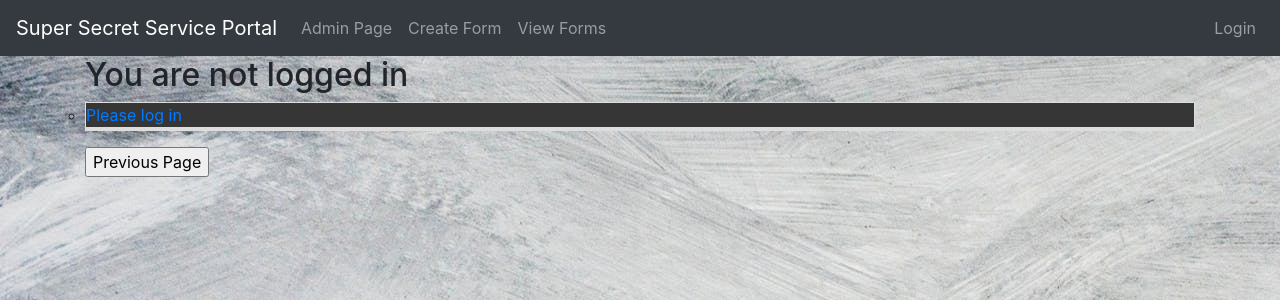
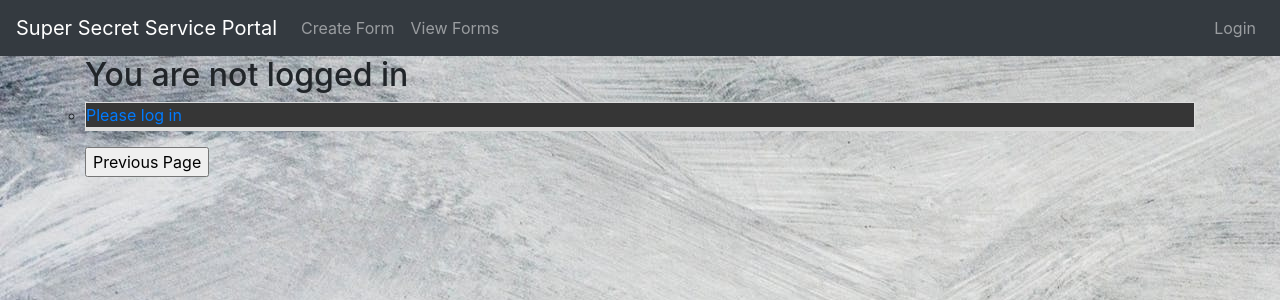
Before and after one commit to fiskmoz/Service-portal, a Django app: page / in a window 1280 px wide. Shown: the top 300 px of the page. Run offline with Django 3.2, Linux system fonts and the light colour scheme; some libraries are stand-ins or nearby versions.

Commit message:
Added admin functionality for navbar

```diff
--- a/templates/base.html
+++ b/templates/base.html
@@ -22,14 +22,16 @@
     <div class="collapse navbar-collapse" id="navbarMenu">
       <ul class="navbar-nav mr-auto">
         <li class="nav-item">
-          <a href="{% url 'admin:index' %}" class="nav-link">Admin Page</a>
-        </li>
-        <li class="nav-item">
           <a href="{% url 'newform' %}" class="nav-link">Create Form</a>
         </li>
         <li class="nav-item">
           <a href="{% url 'viewform' %}" class="nav-link">View Forms</a>
         </li>
+        {% if user.is_superuser == 1 %}
+          <li class="nav-item">
+            <a href="{% url 'admin:index' %}" class="nav-link">Admin Page</a>
+          </li>
+        {% endif %}
       </ul>
       <ul class="navbar-nav ml-auto">
         {% if user.is_authenticated %}
```
